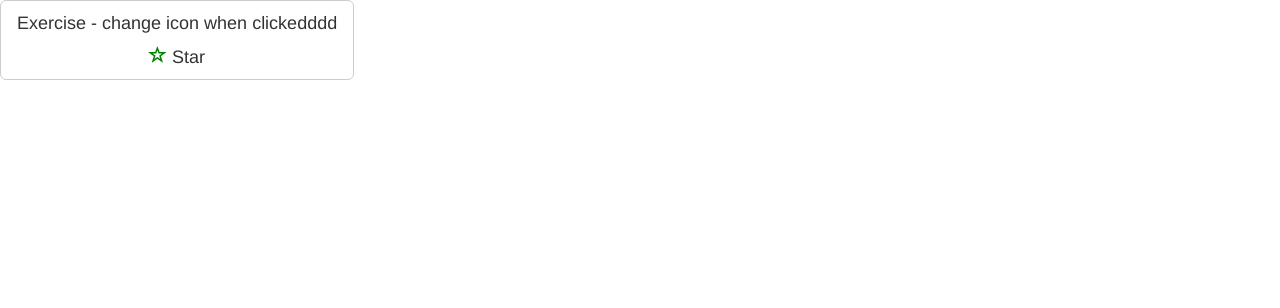
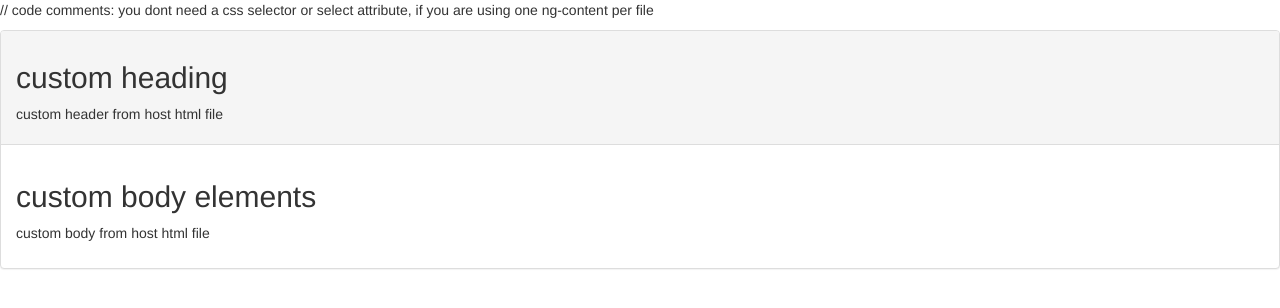
Before and after one commit to dev-basit/learning-angular, an Angular app: page / in a window 1280 px wide. Shown: the top 308 px of the page. Built offline with nearby package versions, Linux system fonts and the light colour scheme.

Commit message:
provide custom content to reusable components from host component

```diff
--- a/src/app/app.component.html
+++ b/src/app/app.component.html
@@ -1,8 +1,19 @@
 <!-- <h1>hello angularrrr</h1> -->
 <!-- <courses></courses> -->
-<excersices></excersices>
+<!-- <excersices></excersices> -->
 <!-- <favorite
   [title]="post.title"
   [isFavorite]="post.isFavorite"
   (change)="onFavoriteChanged($event)"
 ></favorite> -->
+
+<bootstrap-pannel>
+  <div class="heading">
+    <h2>custom heading</h2>
+    <p>custom header from host html file</p>
+  </div>
+  <div class="body">
+    <h2>custom body elements</h2>
+    <p>custom body from host html file</p>
+  </div>
+</bootstrap-pannel>
--- a/src/app/app.module.ts
+++ b/src/app/app.module.ts
@@ -9,6 +9,7 @@ import { CoursesService } from './courses.service';
 import { SummaryPipe } from './summary.pipe';
 import { ExcersicesComponent } from './excersices/excersices.component';
 import { FavoriteComponent } from './favorite/favorite.component';
+import { BootstrapPannelComponent } from './bootstrap-pannel/bootstrap-pannel.component';
 
 @NgModule({
   declarations: [
@@ -17,6 +18,7 @@ import { FavoriteComponent } from './favorite/favorite.component';
     SummaryPipe,
     ExcersicesComponent,
     FavoriteComponent,
+    BootstrapPannelComponent,
   ],
   imports: [BrowserModule, AppRoutingModule, FormsModule],
   providers: [CoursesService],
--- /dev/null
+++ b/src/app/bootstrap-pannel/bootstrap-pannel.component.html
@@ -0,0 +1,13 @@
+<p>
+  // code comments: you dont need a css selector or select attribute, if you are
+  using one ng-content per file
+</p>
+
+<div class="panel panel-default">
+  <div class="panel-heading">
+    <ng-content select=".heading"></ng-content>
+  </div>
+  <div class="panel-body">
+    <ng-content select=".body"></ng-content>
+  </div>
+</div>
--- a/src/app/excersices/excersices.component.ts
+++ b/src/app/excersices/excersices.component.ts
@@ -1,4 +1,4 @@
-import { Component } from '@angular/core';
+import { Component, ViewEncapsulation } from '@angular/core';
 
 @Component({
   selector: 'excersices',
@@ -14,6 +14,8 @@ import { Component } from '@angular/core';
       Star
     </button>
   `,
+
+  // whichever style method comes last will be effective and used
   styleUrls: ['./excersices.component.scss'],
   styles: [
     `
@@ -22,7 +24,9 @@ import { Component } from '@angular/core';
       }
     `,
   ],
-  // whichever style method comes last will be effective and used
+
+  // apply shadowDom
+  encapsulation: ViewEncapsulation.Emulated,
 })
 export class ExcersicesComponent {
   iconIsActive: boolean = false;
```
Also changed, not shown: src/app/bootstrap-pannel/bootstrap-pannel.component.ts (added, +8 -0 lines), src/app/bootstrap-pannel/bootstrap-pannel.component.scss (added), 1 other file (tests, documents, lock files or other folders).
